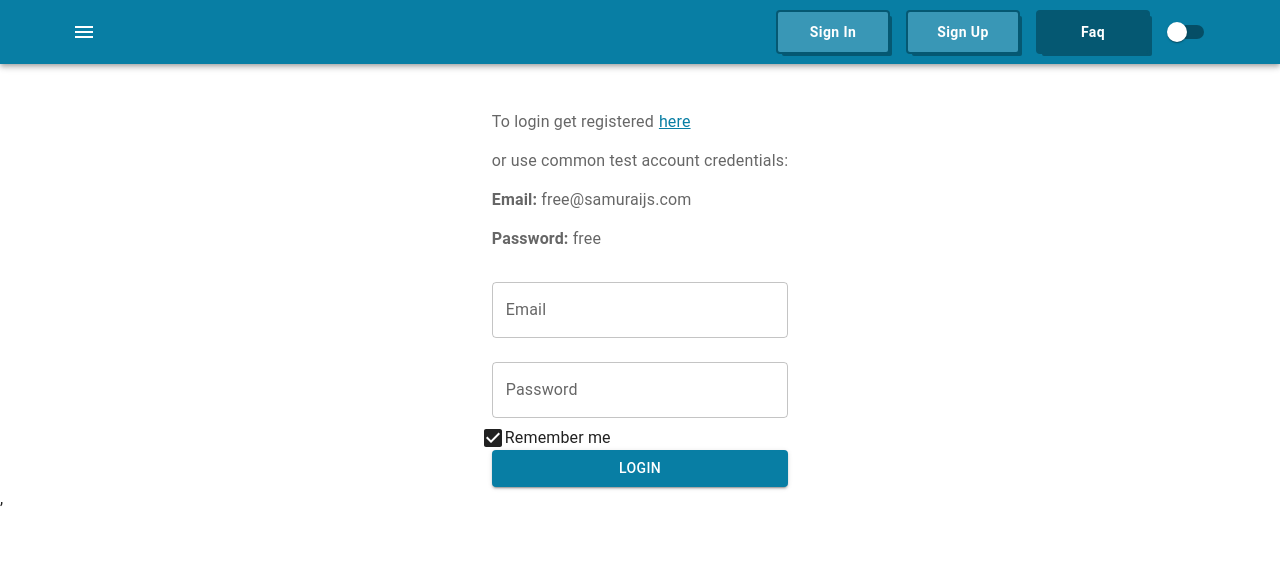
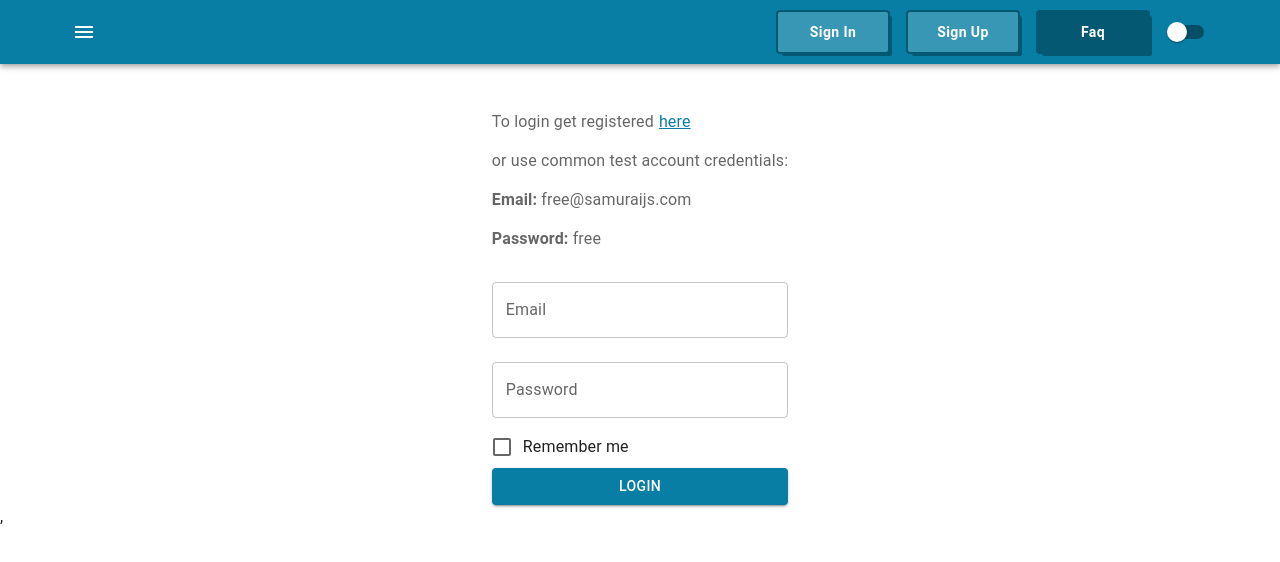
Before and after one commit to Lion77777/react-redux_todolist, a React (Vite) app: page /login in a window 1280 px wide. Shown: the top 562 px of the page. Built offline with nearby package versions, Linux system fonts and the light colour scheme; no server answers.

Commit message:
Add Controller component from React Hook form to control checkbox input

```diff
--- a/src/features/auth/ul/Login/Login.tsx
+++ b/src/features/auth/ul/Login/Login.tsx
@@ -1,7 +1,6 @@
 import { selectThemeMode } from "@/app/app-selectors"
 import { useAppSelector } from "@/common/hooks"
 import { getTheme } from "@/common/theme"
-import CheckBox from "@mui/icons-material/CheckBox"
 import Button from "@mui/material/Button"
 import FormControl from "@mui/material/FormControl"
 import FormControlLabel from "@mui/material/FormControlLabel"
@@ -9,8 +8,9 @@ import FormGroup from "@mui/material/FormGroup"
 import FormLabel from "@mui/material/FormLabel"
 import Grid from "@mui/material/Grid2"
 import TextField from "@mui/material/TextField"
-import { SubmitHandler, useForm } from "react-hook-form"
+import { Controller, SubmitHandler, useForm } from "react-hook-form"
 import styles from './Login.module.css'
+import { Checkbox } from "@mui/material"
 
 export const Login = () => {
     const themeMode = useAppSelector(selectThemeMode)
@@ -63,7 +63,16 @@ export const Login = () => {
                         />
                         {errors.email && <span className={styles.errorMessage}>{errors.email.message}</span>}
                         <TextField type="password" label="Password" margin="normal" {...register('password')} />
-                        <FormControlLabel label="Remember me" control={<CheckBox {...register('rememberMe')} />} />
+                        <FormControlLabel label="Remember me"
+                            control={
+                                <Controller name="rememberMe"
+                                    control={control}
+                                    render={({ field: { onChange, value } }) => (
+                                        <Checkbox onChange={e => onChange(e.target.checked)} checked={value} />
+                                    )}
+                                />
+                            }
+                        />
                         <Button type="submit" variant="contained" color="primary">Login</Button>
                     </FormGroup>
                 </FormControl>
```
Lines whose indentation alone changed are shown as unchanged.
